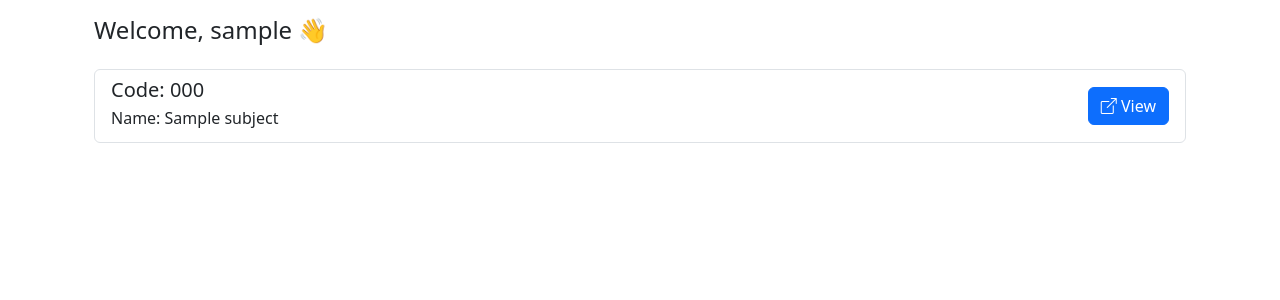
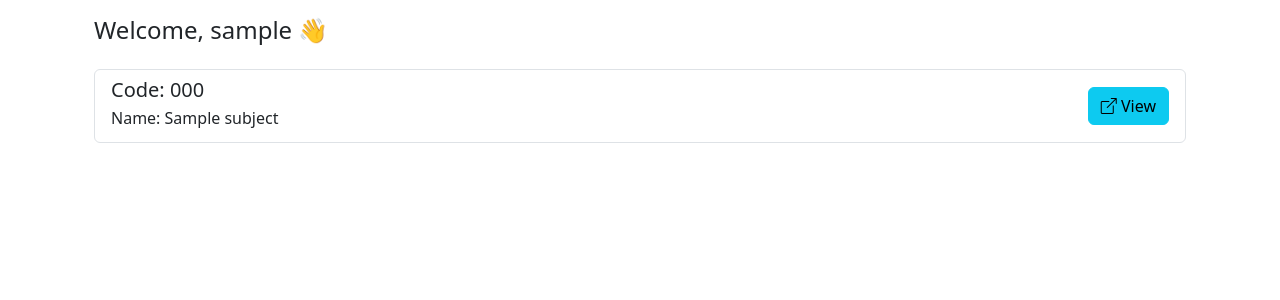
Before and after one commit to SamuP14/lumino, a Django app: page /subjects/ in a window 1280 px wide. Shown: the part 94-394 px from the top of the page. Run offline with Django 5.2, Linux system fonts and the light colour scheme; a user stored in the database is signed in; tables that the repository leaves empty hold one stand-in row (values such as "Sample post"); some libraries are stand-ins or nearby versions.

Commit message:
cambios menores

```diff
--- a/subjects/templates/subjects/subject_list.html
+++ b/subjects/templates/subjects/subject_list.html
@@ -17,7 +17,7 @@
             <h5 class="mb-1">Code: {{ subject.code }}</h5>
             <p class="mb-1">Name: {{ subject.name }}</p>
           </div>
-          <a href="{{ subject.get_absolute_url }}" class="ms-3 btn btn-primary">
+          <a href="{{ subject.get_absolute_url }}" class="ms-3 btn btn-info">
             <i class="bi bi-box-arrow-up-right"></i> View
           </a>
         </div>
```
